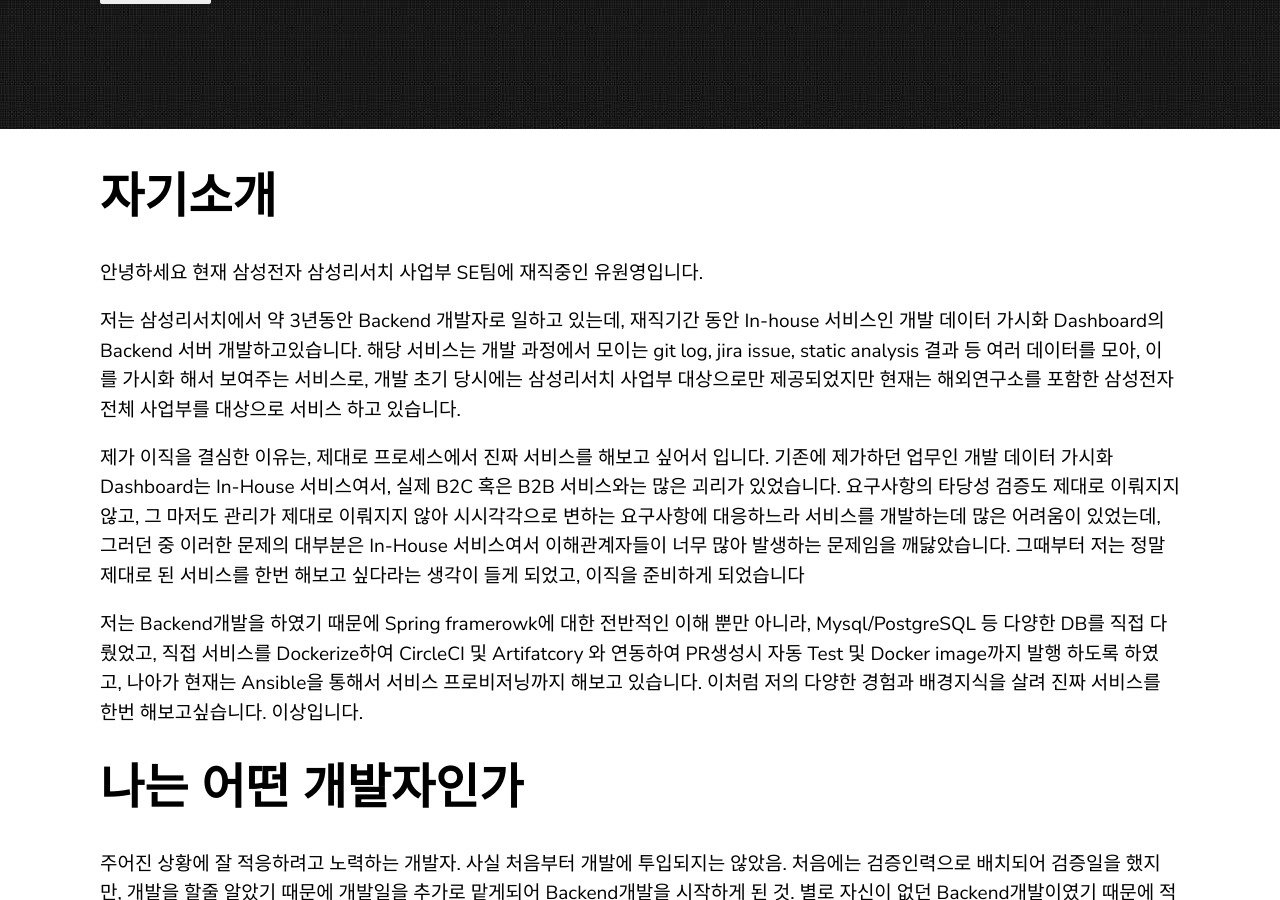
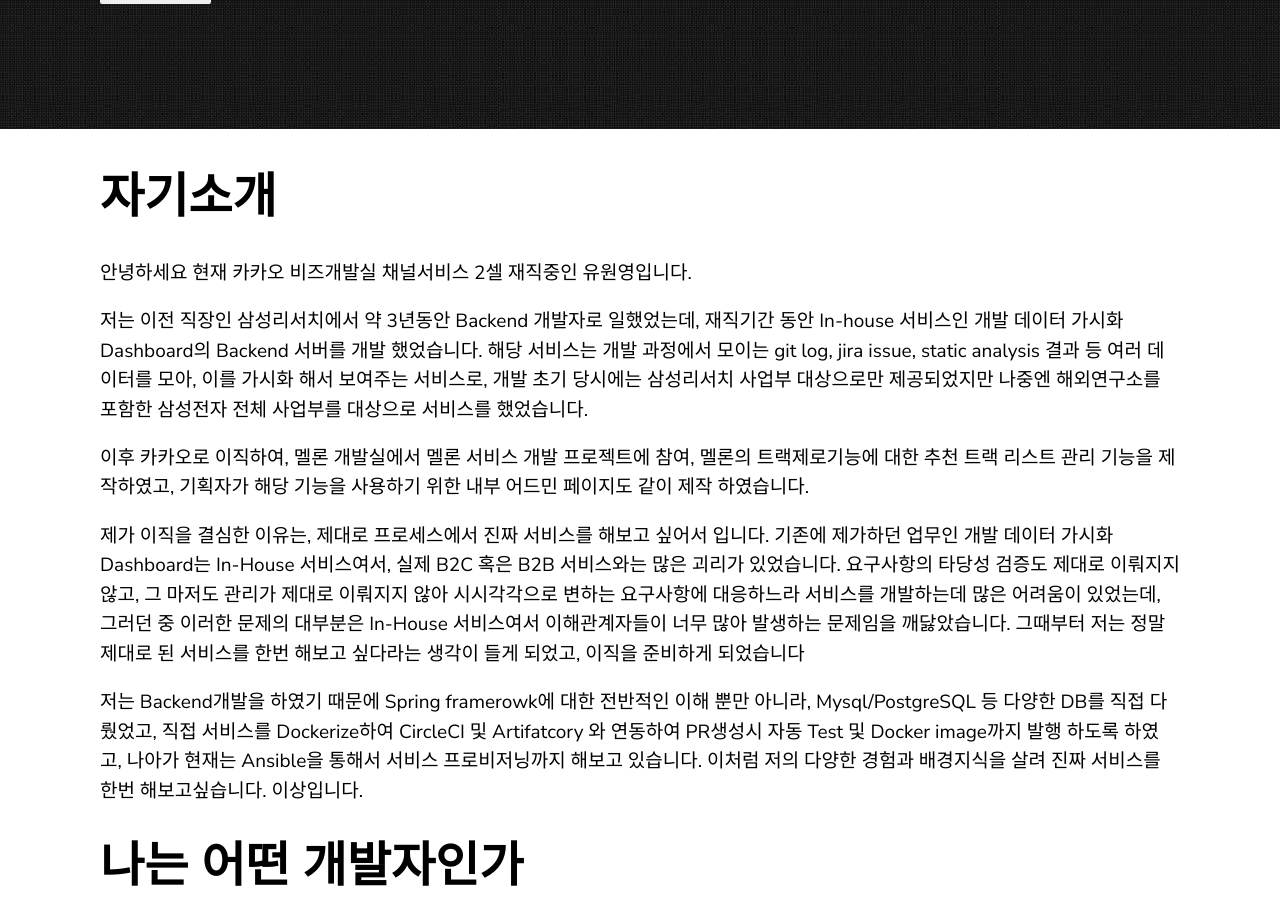
Before and after one commit to yoowonyoung/yoowonyoung.github.io, a Jekyll site: the page built from _posts/2020-08-11-Interview-03.md, in a window 1280 px wide and 900 px high, scrolled down 342 px. Built offline with Jekyll 4.4.1, drawn with Linux system fonts in a browser that asks for light colours; comment, search, counter and statistics services are not loaded.

Commit message:
Update 2020-08-11-Interview-03.md

```diff
--- a/_posts/2020-08-11-Interview-03.md
+++ b/_posts/2020-08-11-Interview-03.md
@@ -7,9 +7,11 @@
 ---
 
 # 자기소개
-안녕하세요 현재 삼성전자 삼성리서치 사업부 SE팀에 재직중인 유원영입니다.
+안녕하세요 현재 카카오 비즈개발실 채널서비스 2셀 재직중인 유원영입니다.
 
-저는 삼성리서치에서 약 3년동안 Backend 개발자로 일하고 있는데, 재직기간 동안 In-house 서비스인 개발 데이터 가시화 Dashboard의 Backend 서버 개발하고있습니다. 해당 서비스는 개발 과정에서 모이는 git log, jira issue, static analysis 결과 등 여러 데이터를 모아, 이를 가시화 해서 보여주는 서비스로, 개발 초기 당시에는 삼성리서치 사업부 대상으로만 제공되었지만 현재는 해외연구소를 포함한 삼성전자 전체 사업부를 대상으로 서비스 하고 있습니다.
+저는 이전 직장인 삼성리서치에서 약 3년동안 Backend 개발자로 일했었는데, 재직기간 동안 In-house 서비스인 개발 데이터 가시화 Dashboard의 Backend 서버를 개발 했었습니다. 해당 서비스는 개발 과정에서 모이는 git log, jira issue, static analysis 결과 등 여러 데이터를 모아, 이를 가시화 해서 보여주는 서비스로, 개발 초기 당시에는 삼성리서치 사업부 대상으로만 제공되었지만 나중엔 해외연구소를 포함한 삼성전자 전체 사업부를 대상으로 서비스를 했었습니다.
+
+이후 카카오로 이직하여, 멜론 개발실에서 멜론 서비스 개발 프로젝트에 참여, 멜론의 트랙제로기능에 대한 추천 트랙 리스트 관리 기능을 제작하였고, 기획자가 해당 기능을 사용하기 위한 내부 어드민 페이지도 같이 제작 하였습니다.
 
 제가 이직을 결심한 이유는, 제대로 프로세스에서 진짜 서비스를 해보고 싶어서 입니다. 기존에 제가하던 업무인 개발 데이터 가시화 Dashboard는 In-House 서비스여서, 실제 B2C 혹은 B2B 서비스와는 많은 괴리가 있었습니다. 요구사항의 타당성 검증도 제대로 이뤄지지 않고, 그 마저도 관리가 제대로 이뤄지지 않아 시시각각으로 변하는 요구사항에 대응하느라 서비스를 개발하는데 많은 어려움이 있었는데, 그러던 중 이러한 문제의 대부분은 In-House 서비스여서 이해관계자들이 너무 많아 발생하는 문제임을 깨닳았습니다. 그때부터 저는 정말 제대로 된 서비스를 한번 해보고 싶다라는 생각이 들게 되었고, 이직을 준비하게 되었습니다
 
```
